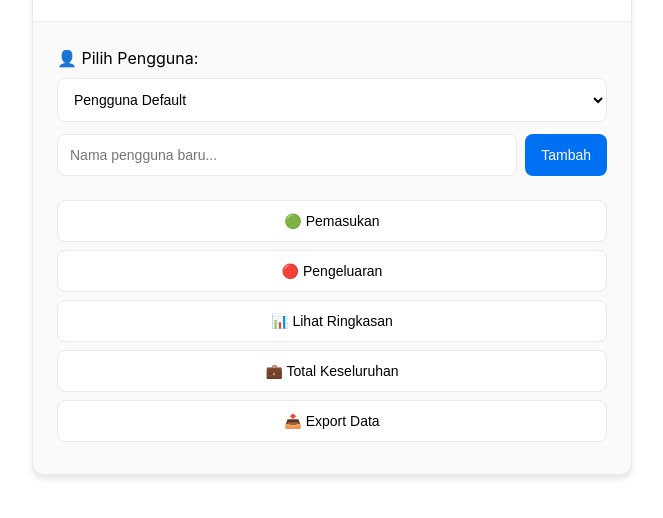
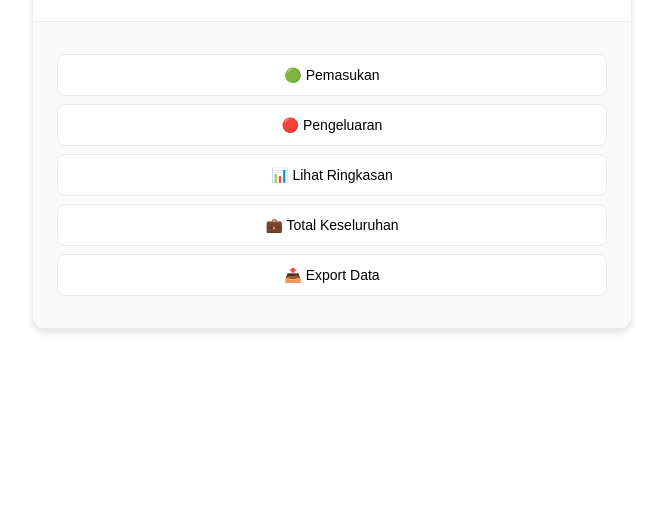
Before and after one commit to lukman754/note, a plain HTML site: page index.html in a window 1280 px wide. Shown: the part 88-606 px from the top of the page, without its empty margins (308-971 px from the left). Drawn offline with Linux system fonts and the light colour scheme.

Commit message:
hapus multi user

```diff
--- a/index.html
+++ b/index.html
@@ -302,46 +302,9 @@
         border: 1px solid var(--error-color);
       }
 
-      .user-select {
-        margin-bottom: 24px;
-      }
-
-      .user-select select {
-        width: 100%;
-        padding: 12px;
-        border: 1px solid var(--border-color);
-        border-radius: 8px;
-        font-size: 14px;
-        background: var(--bg-primary);
-        color: var(--text-primary);
-        margin-top: 8px;
-      }
-
+      .user-select,
       .add-user-form {
-        display: flex;
-        gap: 8px;
-        margin-top: 12px;
-      }
-
-      .add-user-form input {
-        flex: 1;
-        padding: 12px;
-        border: 1px solid var(--border-color);
-        border-radius: 8px;
-        font-size: 14px;
-        background: var(--bg-primary);
-        color: var(--text-primary);
-      }
-
-      .add-user-form button {
-        padding: 12px 16px;
-        background: var(--accent-color);
-        color: white;
-        border: none;
-        border-radius: 8px;
-        cursor: pointer;
-        font-size: 14px;
-        font-weight: 500;
+        display: none;
       }
 
       @media (max-width: 480px) {
@@ -378,22 +341,6 @@
       </div>
 
       <div class="content">
-        <!-- User Selection -->
-        <div class="user-select">
-          <label for="userSelect">👤 Pilih Pengguna:</label>
-          <select id="userSelect" onchange="switchUser()">
-            <option value="default">Pengguna Default</option>
-          </select>
-          <div class="add-user-form">
-            <input
-              type="text"
-              id="newUserName"
-              placeholder="Nama pengguna baru..."
-            />
-            <button onclick="addNewUser()">Tambah</button>
-          </div>
-        </div>
-
         <!-- Menu Utama -->
         <div id="mainMenu">
           <button class="menu-btn" onclick="showPemasukanForm()">
@@ -573,74 +520,10 @@
     </div>
 
     <script>
-      let currentUser = "default";
       const today = new Date().toLocaleDateString("id-ID");
 
-      // Set tanggal hari ini
-      document.getElementById("currentDate").textContent = today;
-
-      // Initialize users
-      function initializeUsers() {
-        const users = getUsers();
-        const userSelect = document.getElementById("userSelect");
-        userSelect.innerHTML = "";
-
-        users.forEach((user) => {
-          const option = document.createElement("option");
-          option.value = user;
-          option.textContent = user === "default" ? "Pengguna Default" : user;
-          userSelect.appendChild(option);
-        });
-
-        userSelect.value = currentUser;
-      }
-
-      function getUsers() {
-        // Gunakan key yang konsisten untuk menyimpan data pengguna
-        const users = JSON.parse(
-          localStorage.getItem("catatanKeuangan_users")
-        ) || ["default"];
-        return users;
-      }
-
-      function addNewUser() {
-        const newUserName = document.getElementById("newUserName").value.trim();
-        if (!newUserName) {
-          showAlert("❌ Nama pengguna tidak boleh kosong!", "error");
-          return;
-        }
-
-        const users = getUsers();
-        if (users.includes(newUserName)) {
-          showAlert("❌ Nama pengguna sudah ada!", "error");
-          return;
-        }
-
-        users.push(newUserName);
-        // Simpan data pengguna dengan key yang konsisten
-        localStorage.setItem("catatanKeuangan_users", JSON.stringify(users));
-
-        currentUser = newUserName;
-        initializeUsers();
-        showAlert(`✅ Pengguna "${newUserName}" berhasil ditambahkan!`);
-        document.getElementById("newUserName").value = "";
-      }
-
-      function switchUser() {
-        currentUser = document.getElementById("userSelect").value;
-        document.getElementById("ringkasanArea").innerHTML = "";
-        // Simpan pengguna aktif di localStorage
-        localStorage.setItem("catatanKeuangan_currentUser", currentUser);
-        showAlert(
-          `👤 Beralih ke: ${
-            currentUser === "default" ? "Pengguna Default" : currentUser
-          }`,
-          "success"
-        );
-      }
-
       function getStorageKey() {
-        return `catatanKeuangan_${currentUser}`;
+        return "catatanKeuangan_data";
       }
 
       function bacaData() {
@@ -904,12 +787,6 @@
                 <div class="ringkasan">
                     <h3>💼 Total Keseluruhan</h3>
                     <div class="ringkasan-item">
-                        <span>👤 Pengguna:</span>
-                        <span>${
-                          currentUser === "default" ? "Default" : currentUser
-                        }</span>
-                    </div>
-                    <div class="ringkasan-item">
                         <span>🗓️ Jumlah Hari:</span>
                         <span>${jumlahHari} hari</span>
                     </div>
@@ -963,7 +840,7 @@
 
         const link = document.createElement("a");
         link.href = URL.createObjectURL(dataBlob);
-        link.download = `catatan_keuangan_${currentUser}_${
+        link.download = `catatan_keuangan_${
           new Date().toISOString().split("T")[0]
         }.json`;
         link.click();
@@ -989,7 +866,7 @@
         const dataBlob = new Blob([csv], { type: "text/csv" });
         const link = document.createElement("a");
         link.href = URL.createObjectURL(dataBlob);
-        link.download = `catatan_keuangan_${currentUser}_${
+        link.download = `catatan_keuangan_${
           new Date().toISOString().split("T")[0]
         }.csv`;
         link.click();
@@ -1046,17 +923,13 @@
         }
       }
 
-      // Update initialization to load the last active user
+      // Initialize
       document.addEventListener("DOMContentLoaded", function () {
         const savedTheme = localStorage.getItem("theme") || "light";
         document.documentElement.setAttribute("data-theme", savedTheme);
         const themeToggle = document.getElementById("themeToggle");
         themeToggle.textContent = savedTheme === "light" ? "🌙" : "☀️";
 
-        // Load the last active user
-        currentUser =
-          localStorage.getItem("catatanKeuangan_currentUser") || "default";
-        initializeUsers();
         showMainMenu();
       });
     </script>
```
